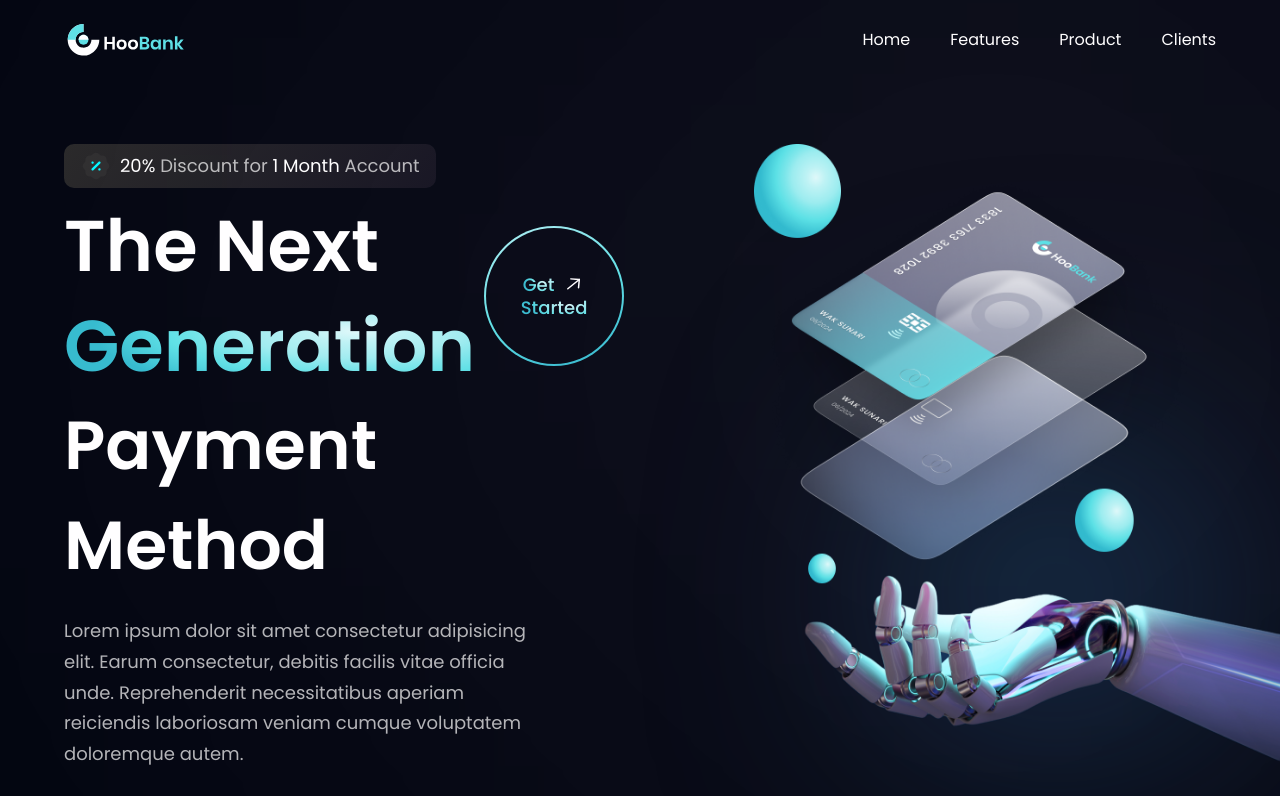
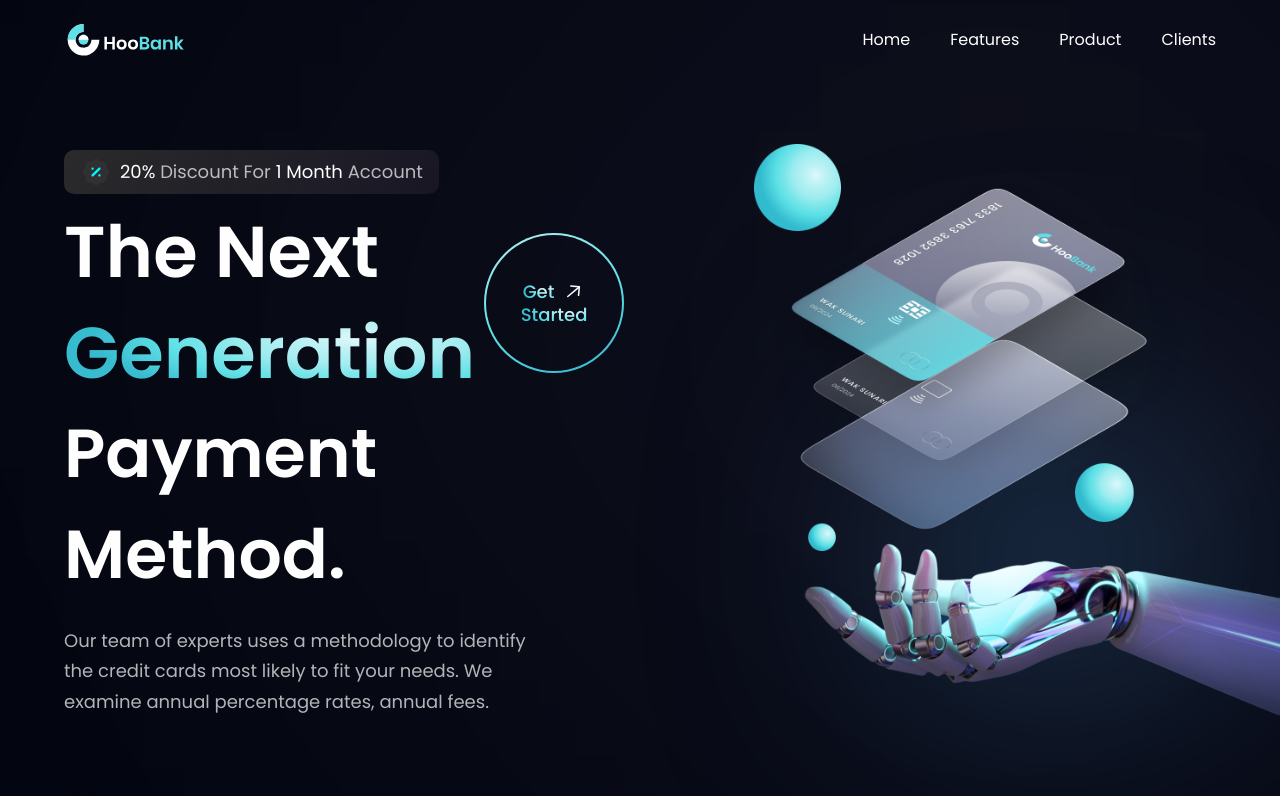
Before and after one commit to Mamdouh66/Hackathon-website, a React (Vite) app: page / in a window 1280 px wide. Shown: the top 796 px of the page. Built offline with nearby package versions, Linux system fonts and the light colour scheme.

Commit message:
Actually finished test hero

```diff
--- a/src/components/hero.jsx
+++ b/src/components/hero.jsx
@@ -1,46 +1,54 @@
-import React from "react";
 import styles from "../style";
 import { discount, robot } from "../assets";
 import GetStarted from "./GetStarted";
 
-const hero = () => (
+const Hero = () => {
+  return (
     <section id="home" className={`flex md:flex-row flex-col ${styles.paddingY}`}>
-    <div
-      className={`flex-1 ${styles.flexStart} flex-col xl:px-0 sm:px-16 px-6`}
-    >
+      <div className={`flex-1 ${styles.flexStart} flex-col xl:px-0 sm:px-16 px-6`}>
         <div className="flex flex-row items-center py-[6px] px-4 bg-discount-gradient rounded-[10px] mb-2">
           <img src={discount} alt="discount" className="w-[32px] h-[32px]" />
           <p className={`${styles.paragraph} ml-2`}>
-          <span className="text-white">20%</span> Discount for{" "}
+            <span className="text-white">20%</span> Discount For{" "}
             <span className="text-white">1 Month</span> Account
           </p>
         </div>
 
         <div className="flex flex-row justify-between items-center w-full">
-        <h1 className="flex-1 font-poppins font-semibold ss:text-[72px] text-[52px] text-white ss:leading-[100px] leading-[75px]">
-          The Next <br className="sm:block
-          hidden" /> {" "}
-          <span className="text-gradient">Generation
-          </span> {" "}
+          <h1 className="flex-1 font-poppins font-semibold ss:text-[72px] text-[52px] text-white ss:leading-[100.8px] leading-[75px]">
+            The Next <br className="sm:block hidden" />{" "}
+            <span className="text-gradient">Generation</span>{" "}
           </h1>
           <div className="ss:flex hidden md:mr-4 mr-0">
             <GetStarted />
           </div>
         </div>
-      <h1 className="font-poppins font-semibold ss:text-[68px] text-[52px] text-white ss:leading-[100px] leading-[75px] w-full">
-        Payment Method
+
+        <h1 className="font-poppins font-semibold ss:text-[68px] text-[52px] text-white ss:leading-[100.8px] leading-[75px] w-full">
+          Payment Method.
         </h1>
-      <p className={`${styles.paragraph} max-w-[470px] mt-5`}>Lorem ipsum dolor sit amet consectetur adipisicing elit. Earum consectetur, debitis facilis vitae officia unde. Reprehenderit necessitatibus aperiam reiciendis laboriosam veniam cumque voluptatem doloremque autem.</p>
+        <p className={`${styles.paragraph} max-w-[470px] mt-5`}>
+          Our team of experts uses a methodology to identify the credit cards
+          most likely to fit your needs. We examine annual percentage rates,
+          annual fees.
+        </p>
       </div>
+
       <div className={`flex-1 flex ${styles.flexCenter} md:my-0 my-10 relative`}>
-      <img src={robot} alt="billing" className="w-[100%] h-[100%] relative z-[5]"/>
-      <div className="absolute z-[0] w-[40%] h-[35%] top-0 pink__gradient"></div>
-      <div className="absolute z-[0] w-[80%] h-[80%] rounded-full bottom-40 white__gradient"></div>
-      <div className="absolute z-[0] w-[50%] h-[50%] right-20 bottom-20 blue__gradient"></div>
+        <img src={robot} alt="billing" className="w-[100%] h-[100%] relative z-[5]" />
 
-      <div className={`ss:hidden ${styles.flexCenter}`}> <GetStarted/></div>
+        {/* gradient start */}
+        <div className="absolute z-[0] w-[40%] h-[35%] top-0 pink__gradient" />
+        <div className="absolute z-[1] w-[80%] h-[80%] rounded-full white__gradient bottom-40" />
+        <div className="absolute z-[0] w-[50%] h-[50%] right-20 bottom-20 blue__gradient" />
+        {/* gradient end */}
+      </div>
+
+      <div className={`ss:hidden ${styles.flexCenter}`}>
+        <GetStarted />
       </div>
     </section>
   );
+};
 
-export default hero;
+export default Hero;
```
Lines whose indentation alone changed are shown as unchanged.
